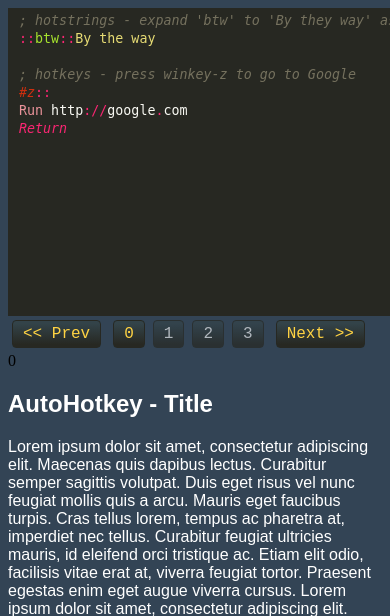
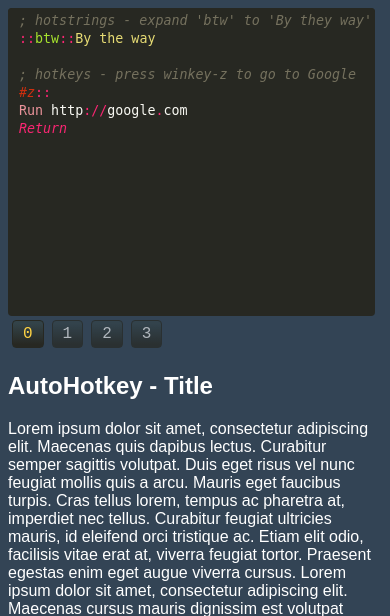
Before and after one commit to Ragnar-F/homepage, a PHP site: page /codeexamples.html in a window 390 px wide; the page is wider, and only the part inside the window is pictured. Shown: the top 616 px of that part. Run offline with PHP 8.4, Linux system fonts and the light colour scheme.

Commit message:
codeexamples.html: testing responsive

```diff
--- a/assets/monokai.css
+++ b/assets/monokai.css
@@ -13,6 +13,14 @@
 		max-width: 98%;
 		width: 98%;
 	}
+	.code_btn, #counter {
+		display: none !important;
+	}
+	codescreen {
+		max-width: 98%;
+		white-space: nowrap;
+		overflow: scroll;
+	}
 }
 codescreen {
 	display: block;
@@ -21,6 +29,9 @@ codescreen {
 	padding: 4px;
 	margin: 0;
 	position: relative;
+	border-radius: 4px;
+
+	height:300px;width:480px;
 }
 codebox {
 	position: absolute;
--- a/codeexamples.html
+++ b/codeexamples.html
@@ -9,7 +9,7 @@
 	</head>
 	<body style="background-color: #334455;">
 		<codecarousel>
-		<codescreen style="height:300px;width:480px;">
+		<codescreen>
 			<!-- for empty line, add:  &nbsp; <span class="S0"></span>   or   &nbsp; <br />   -->
 			<codebox>
 			&nbsp; <span class="S1">; hotstrings - expand 'btw' to 'By they way' as you type</span><br />
```
